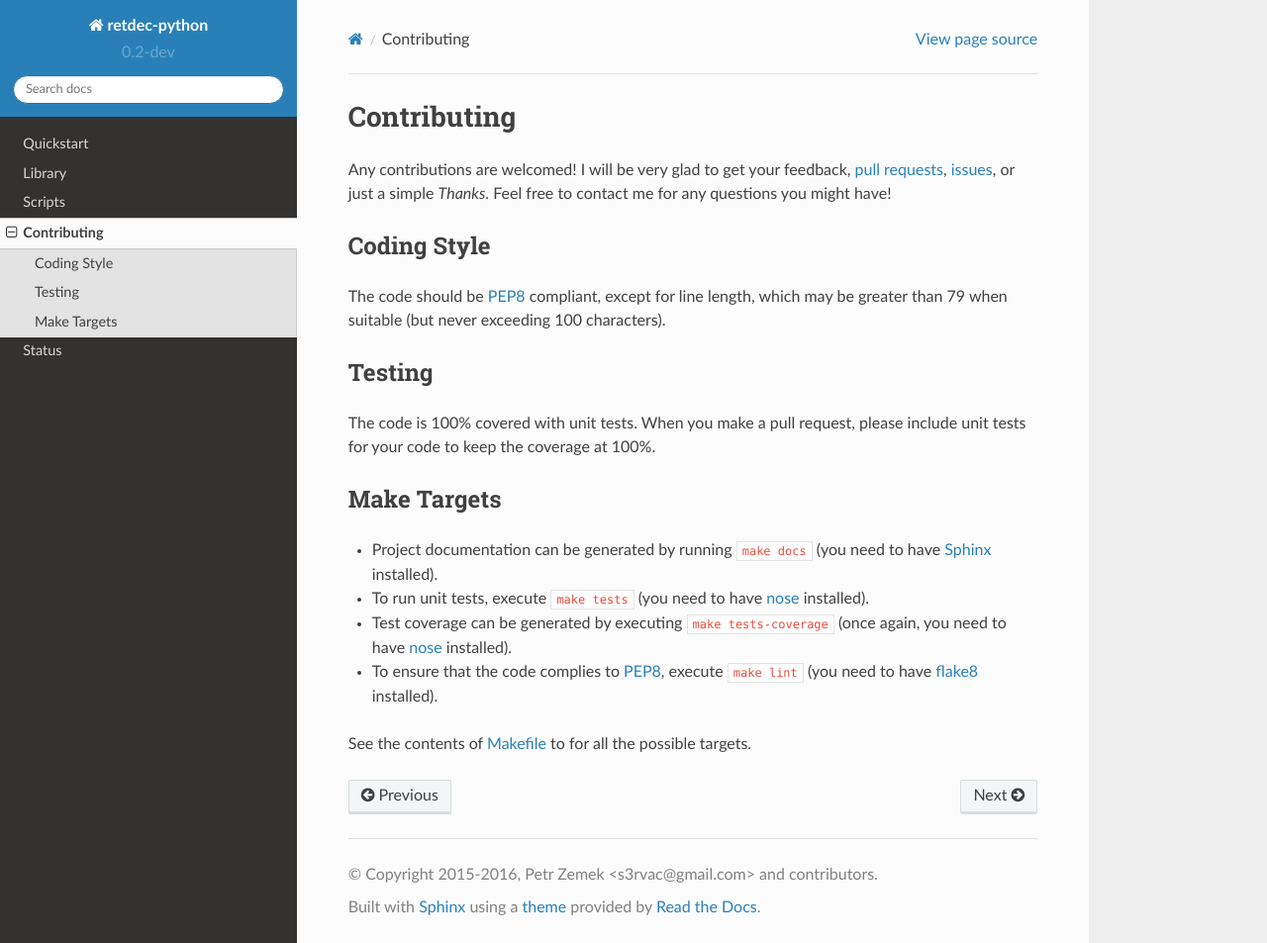
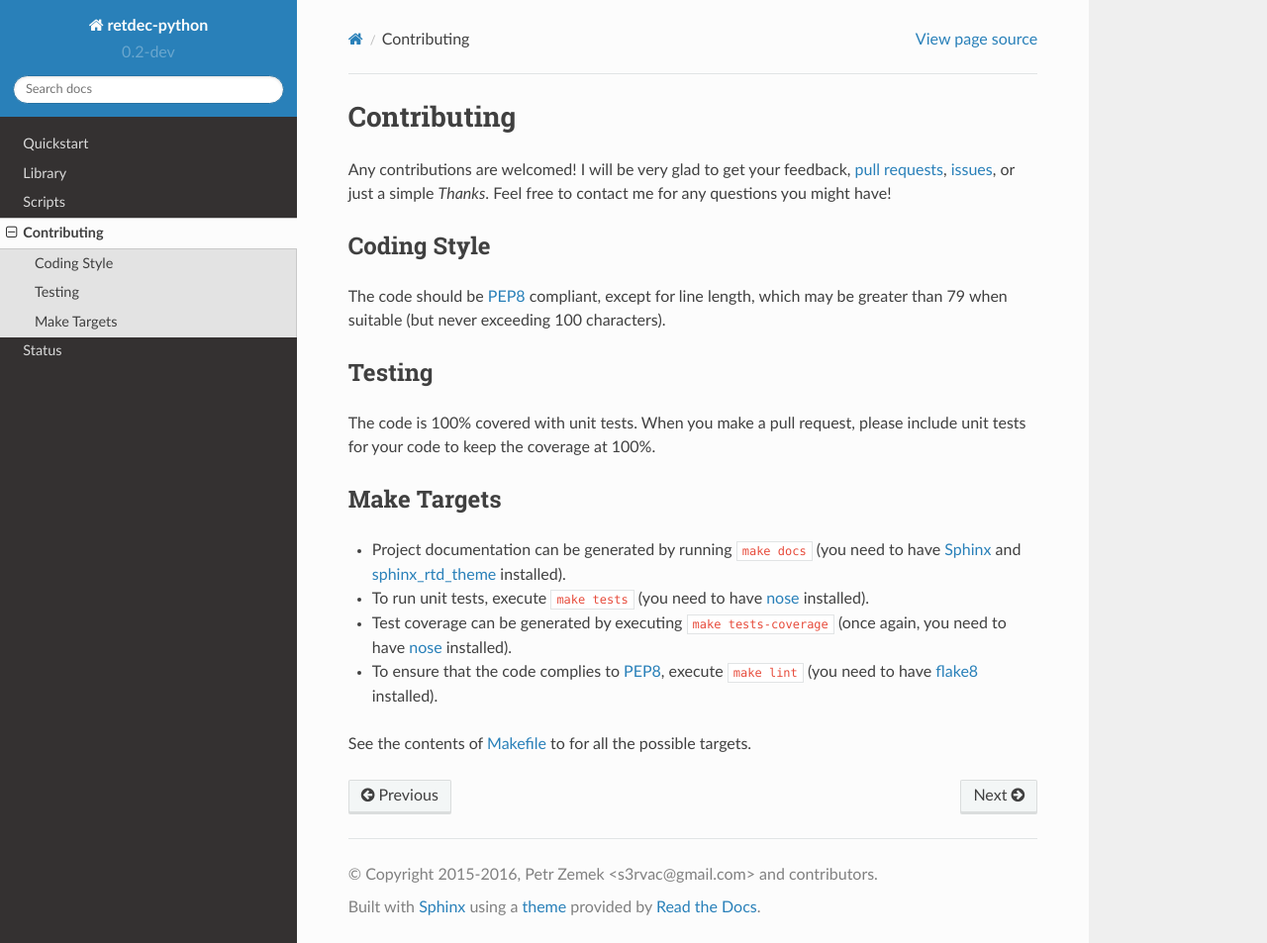
Before and after one commit to s3rvac/retdec-python, a Sphinx documentation site: the page built from docs/contributing.rst, in a window 1280 px wide and 953 px high. Shown: the whole window at 99% size. Built offline with Sphinx 7.4.7 and the Read the Docs theme 2.0.0, drawn with Linux system fonts in a browser that asks for light colours.

Commit message:
Add a missing dependency sphinx_rtd_theme in docs/contributing.
To generate the documentation, one needs both Sphinx and sphinx_rtd_theme.

```diff
--- a/docs/contributing.rst
+++ b/docs/contributing.rst
@@ -18,7 +18,7 @@ The code is 100% covered with unit tests. When you make a pull request, please i
 Make Targets
 ------------
 
-* Project documentation can be generated by running ``make docs`` (you need to have `Sphinx <http://sphinx-doc.org/>`_ installed).
+* Project documentation can be generated by running ``make docs`` (you need to have `Sphinx <http://sphinx-doc.org/>`_ and `sphinx_rtd_theme <https://pypi.python.org/pypi/sphinx_rtd_theme>`_ installed).
 * To run unit tests, execute ``make tests`` (you need to have `nose <https://nose.readthedocs.org/en/latest/>`_ installed).
 * Test coverage can be generated by executing ``make tests-coverage`` (once again, you need to have `nose <https://nose.readthedocs.org/en/latest/>`_ installed).
 * To ensure that the code complies to `PEP8 <https://www.python.org/dev/peps/pep-0008/>`_, execute ``make lint`` (you need to have `flake8 <https://pypi.python.org/pypi/flake8>`_ installed).
```
